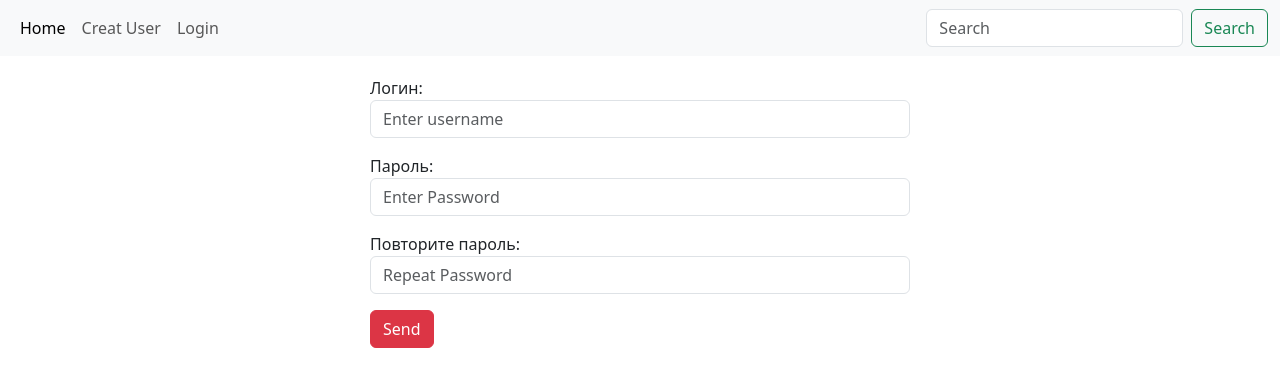
After one commit to daniiarss/theFOURTHmonth, a Django app: page /registration/ in a window 1280 px wide. The commit adds this page. Shown: the top 387 px of the page. Run offline with Django 4.2, Linux system fonts and the light colour scheme.

Commit message:
Creating Authorization and Registration pages

```diff
--- a/eshop/urls.py
+++ b/eshop/urls.py
@@ -25,5 +25,8 @@ urlpatterns = ([
     path('about/', views.about_view),
     path('', views.main_page_view),
     path('products/<int:id>', views.product_detail_view),
-    path('add_product/', views.create_product_view)
+    path('add_product/', views.create_product_view),
+    path('registration/', views.registration_view),
+    path('authorization/', views.authorization_view),
+    path('logout/', views.logout_view)
 ] + static(settings.MEDIA_URL, document_root=settings.MEDIA_ROOT))
--- a/main/forms.py
+++ b/main/forms.py
@@ -1,6 +1,66 @@
-from django.forms import ModelForm
+from django.forms import ModelForm, Form
 from main.models import Product
 from django import forms
+from django.contrib.auth.models import User
+from django.contrib.auth import authenticate
+class UserLoginForm(Form):
+    username = forms.CharField(label="Логин", widget=forms.TextInput(
+        attrs={
+            'class': 'form-control',
+            'placeholder': 'Enter username'
+        }
+    ))
+    password = forms.CharField(label="Пароль", widget=forms.PasswordInput(
+        attrs={
+            'class': 'form-control',
+            'placeholder': 'Enter Password'
+        }
+    ))
+
+    def clean(self):
+        username = self.cleaned_data['username']
+        password = self.cleaned_data['password']
+        user = authenticate(username=username, password=password)
+        if not user:
+            raise forms.ValidationError("User credentials were not provided.")
+        return self.cleaned_data
+
+class UserRegistrationForm(Form):
+    username = forms.CharField(label="Логин",widget=forms.TextInput(
+        attrs={
+            'class': 'form-control',
+            'placeholder':'Enter username'
+        }
+    ))
+    password1 = forms.CharField(label="Пароль",widget=forms.PasswordInput(
+        attrs={
+            'class': 'form-control',
+            'placeholder':'Enter Password'
+        }
+    ))
+    password2 = forms.CharField(label="Повторите пароль",widget=forms.PasswordInput(
+        attrs={'class': 'form-control',
+        'placeholder':'Repeat Password'
+        }
+    ))
+
+    def clean_password2(self):
+        password1 = self.cleaned_data['password1']
+        password2 = self.cleaned_data['password2']
+        if password1 != password2:
+            raise forms.ValidationError('Passwords don\'t match!')
+        return password2
+
+    def clean_username(self):
+        username = self.cleaned_data['username']
+        try:
+            User.objects.get(username=username)
+        except User.DoesNotExist:
+            return username
+        raise forms.ValidationError("User already exists!")
+
+
+
 
 class ProductForm(ModelForm):
     class Meta:
--- a/main/views.py
+++ b/main/views.py
@@ -1,8 +1,41 @@
 from django.shortcuts import render, redirect
 from django.http import HttpResponse, Http404
 from main.models import Product, Review
-from main.forms import ProductForm
+from main.forms import ProductForm, UserRegistrationForm, UserLoginForm
+from django.contrib.auth.models import User
+from django.contrib.auth import login, authenticate, logout
+from django.contrib.auth.decorators import login_required
 
+def logout_view(request):
+    logout(request)
+    return redirect('/')
+
+def authorization_view(request):
+    if request.method == 'POST':
+        form = UserLoginForm(request.POST)
+        if form.is_valid():
+            username = form.cleaned_data['username']
+            password = form.cleaned_data['password']
+            user = authenticate(username=username, password=password)
+            login(request, user)
+            return redirect('/')
+    else:
+        form = UserLoginForm()
+    return render(request, 'authorization.html', context={'form': form})
+
+def registration_view(request):
+    if request.method == 'POST':
+        form = UserRegistrationForm(request.POST)
+        if form.is_valid():
+            username = form.cleaned_data['username']
+            password = form.cleaned_data['password1']
+            User.objects.create_user(username=username, password=password)
+            return redirect('/authorization/')
+    else:
+        form = UserRegistrationForm()
+    return render(request, 'registration.html', context={'form': form})
+
+@login_required(login_url='/authorization/')
 def create_product_view(request):
     if request.method == 'POST':
         form = ProductForm(request.POST)
--- a/templates/layout.html
+++ b/templates/layout.html
@@ -20,9 +20,23 @@
         <li class="nav-item">
           <a class="nav-link active" aria-current="page" href="/">Home</a>
         </li>
+          {% if user.is_authenticated %}
         <li class="nav-item">
           <a class="nav-link" href="/add_product/">Add product</a>
         </li>
+          {% endif %}
+          <li class="nav-item">
+          <a class="nav-link" href="/registration/">Creat User</a>
+        </li>
+          {% if user.is_authenticated %}
+          <li class="nav-item">
+              <a class="nav-link" href="/logout/">Logout({{ user.username }})</a>
+          </li>
+          {% else %}
+          <li class="nav-item">
+              <a class="nav-link" href="/authorization/">Login</a>
+            </li>
+          {% endif %}
       </ul>
       <form class="d-flex" role="search">
         <input class="form-control me-2" type="search" placeholder="Search" aria-label="Search">
--- /dev/null
+++ b/templates/registration.html
@@ -0,0 +1,8 @@
+{% extends 'layout.html' %}
+{% block content %}
+<form action="/registration/" method="post" style="padding-left:300px; padding-right:300px">
+    {% csrf_token %}
+    {{ form.as_p }}
+        <button type="submit" class="btn btn-danger">Send</button>
+</form>
+{% endblock %}
```
Also changed, not shown: templates/authorization.html (added, +8 -0 lines), db.sqlite3.
